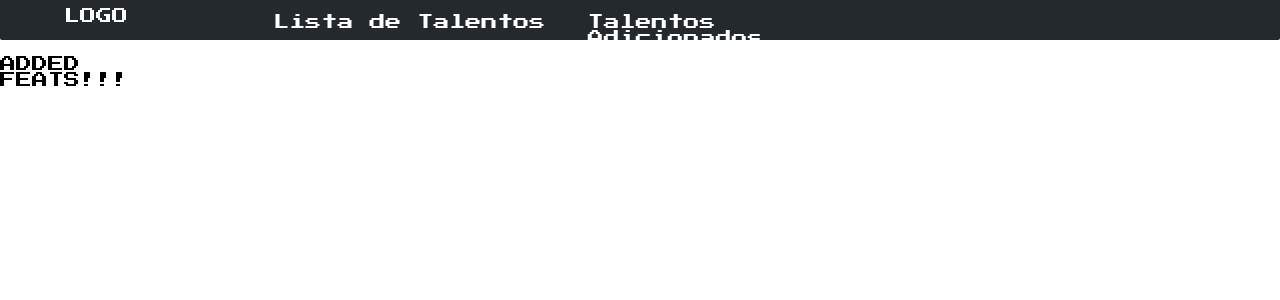
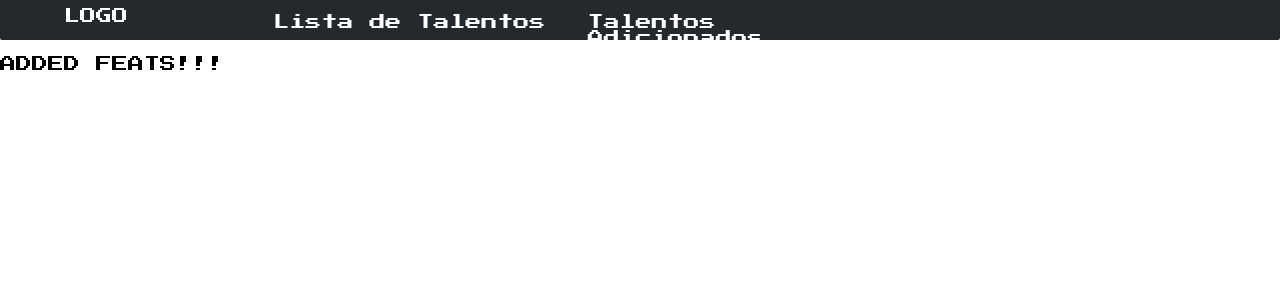
Before and after one commit to juliobguedes/tormenta, a React app in the folder web/: page /added in a window 1280 px wide. Shown: the top 300 px of the page. Built offline with nearby package versions, Linux system fonts and the light colour scheme.

Commit message:
adiciona algumas features que facilitam o entendimento das funcionalidades

```diff
--- a/web/src/components/featList/featCard/FeatCard.css
+++ b/web/src/components/featList/featCard/FeatCard.css
@@ -38,6 +38,7 @@
     box-shadow: 4px 4px;
     margin-bottom: 7px;
     transition: 0.7s;
+    cursor: pointer;
 }
 
 .feat-card:hover {
--- a/web/src/components/menu/Menu.css
+++ b/web/src/components/menu/Menu.css
@@ -2,7 +2,7 @@
     display: grid;
     grid-template-columns: 2vw 1fr 2vw;
     grid-template-rows: 3vh 1fr 3vh;
-    height: 100vh;
+    height: 90vh;
 }
 
 .inner-menu {
--- a/web/src/components/menu/menuCard/MenuCard.css
+++ b/web/src/components/menu/menuCard/MenuCard.css
@@ -13,4 +13,5 @@
 .menu-icon {
     width: 90%;
     height: 90%;
+    cursor: pointer;
 }
--- a/web/src/components/pages/AddedFeats.jsx
+++ b/web/src/components/pages/AddedFeats.jsx
@@ -2,7 +2,7 @@ import React from 'react';
 import PageWithHeader from './PageWithHeader';
 
 const AddedFeats = () => (
-    <PageWithHeader>
+    <PageWithHeader className="">
         <p>ADDED FEATS!!!</p>
     </PageWithHeader>
 );
--- a/web/src/components/pages/MainPage.jsx
+++ b/web/src/components/pages/MainPage.jsx
@@ -12,7 +12,7 @@ const MainPage = () => {
         setSelected({ ...selected});
     };
     return (
-        <PageWithHeader headerSearch={(text) => setHeaderText(text)}>
+        <PageWithHeader headerSearch={(text) => setHeaderText(text)} className="app-main-screen">
             <Menu selectType={(featType) => menuClick(featType)} />
             <FeatList filters={selected} headerText={headerText} />
         </PageWithHeader>
--- a/web/src/components/pages/PageWithHeader.jsx
+++ b/web/src/components/pages/PageWithHeader.jsx
@@ -1,10 +1,10 @@
 import React from 'react';
 import Header from '../header/Header';
 
-const PageWithHeader = ({ children, headerSearch }) => (
+const PageWithHeader = ({ children, headerSearch, className }) => (
     <div className="app-screen">
         <Header headerSearch={headerSearch} />
-        <div className="app-main-screen">
+        <div className={className}>
             {children}
         </div>
     </div>
```
